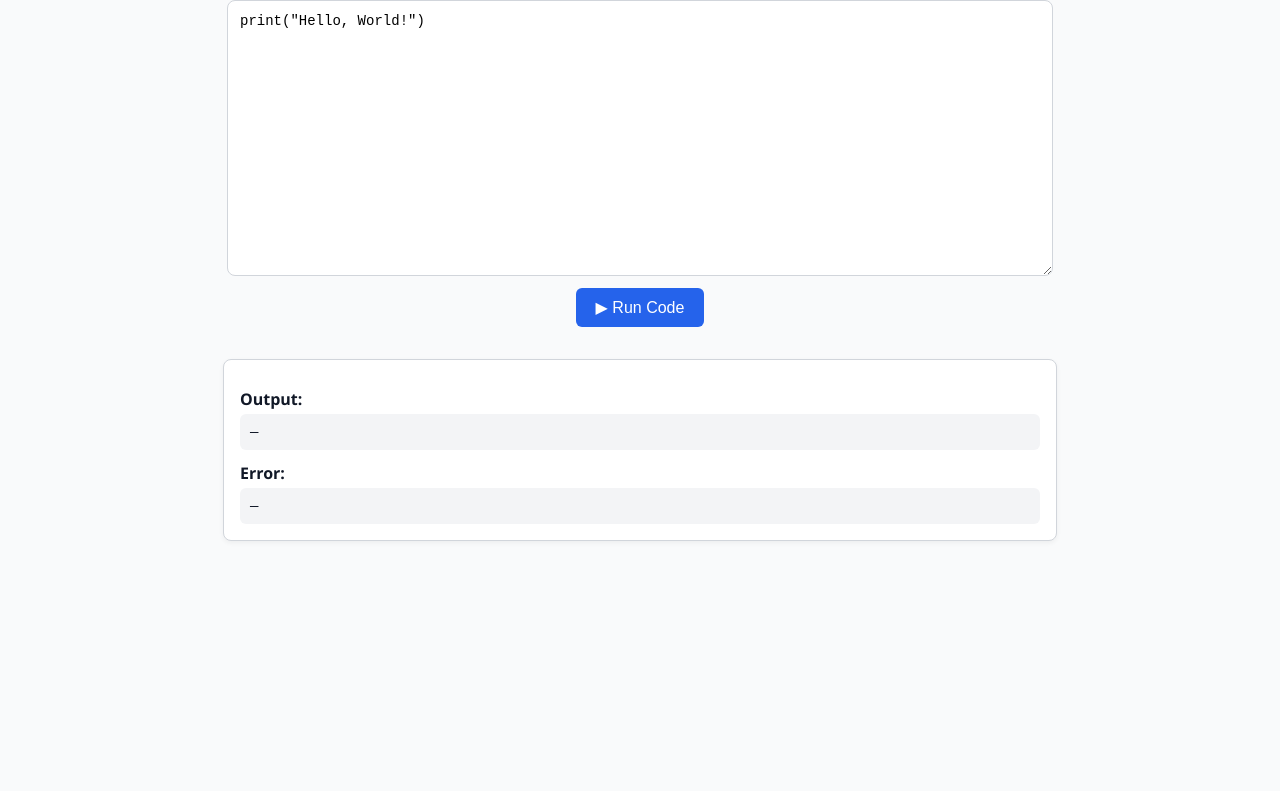
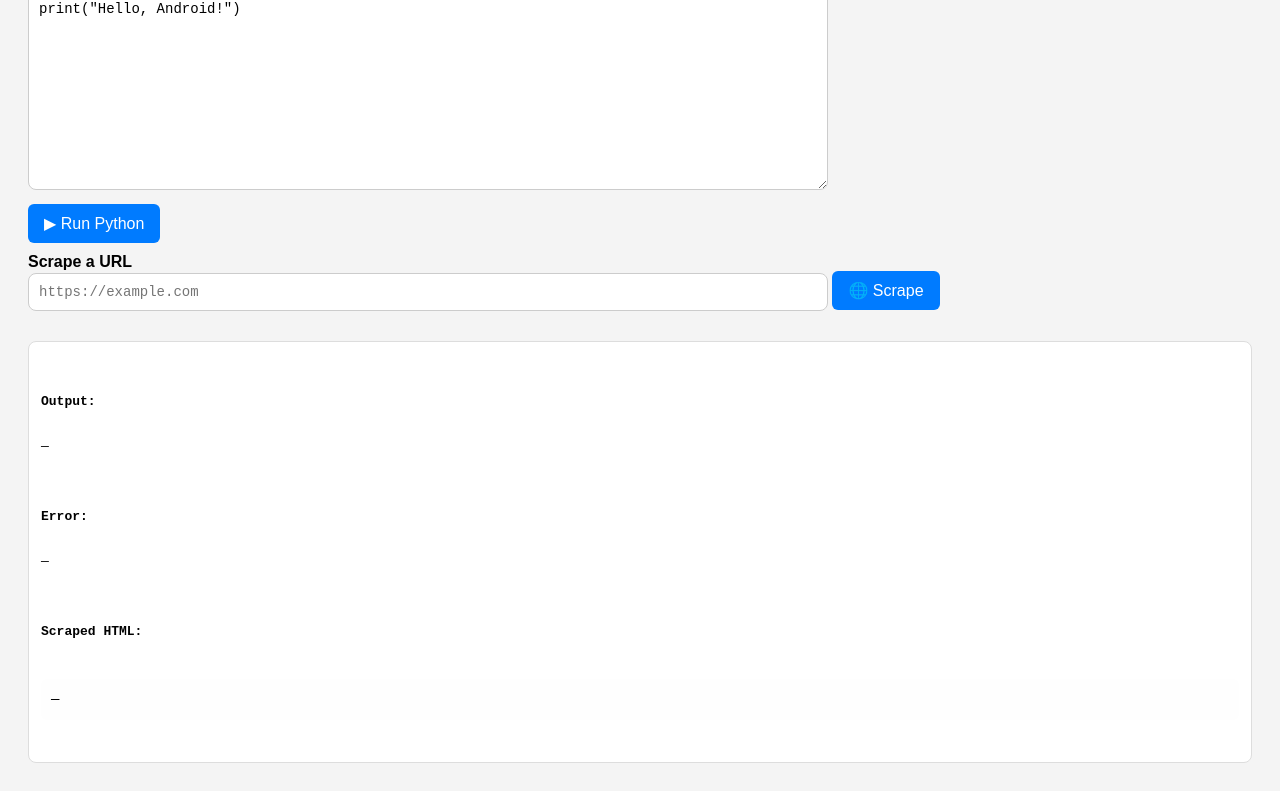
Before and after one commit to springtarnished/pythoneditor, a plain HTML site: page index.html in a window 1280 px wide. Shown: the part 106-897 px from the top of the page. Before the commit the page ends 864 px from the top, so only its background shows below. Drawn offline with Linux system fonts and the light colour scheme.

Commit message:
Update index.html

```diff
--- a/index.html
+++ b/index.html
@@ -3,142 +3,148 @@
 <head>
   <meta charset="UTF-8">
   <title>Python Code Runner</title>
-  <meta name="viewport" content="width=device-width, initial-scale=1.0">
   <style>
-    :root {
-      --bg: #f9fafb;
-      --text: #111827;
-      --accent: #2563eb;
-      --error: #dc2626;
-      --success: #16a34a;
-      --border: #d1d5db;
-      --font: 'Segoe UI', Tahoma, Geneva, Verdana, sans-serif;
+    body {
+      font-family: sans-serif;
+      padding: 20px;
+      background: #f4f4f4;
     }
 
-    body {
-      margin: 0;
-      padding: 0;
-      background: var(--bg);
-      color: var(--text);
-      font-family: var(--font);
-      display: flex;
-      flex-direction: column;
-      align-items: center;
-      padding: 2rem;
-      min-height: 100vh;
-    }
-
-    h1 {
-      font-size: 1.8rem;
-      margin-bottom: 1rem;
+    textarea, input[type="text"] {
+      width: 100%;
+      max-width: 800px;
+      font-family: monospace;
+      font-size: 14px;
+      padding: 10px;
+      border-radius: 8px;
+      border: 1px solid #ccc;
+      margin-bottom: 10px;
+      box-sizing: border-box;
     }
 
     textarea {
-      width: 100%;
-      max-width: 800px;
-      height: 250px;
-      font-family: monospace;
-      font-size: 14px;
-      padding: 12px;
-      border: 1px solid var(--border);
-      border-radius: 8px;
+      height: 200px;
       resize: vertical;
-      background: white;
     }
 
     button {
-      margin-top: 12px;
-      padding: 10px 20px;
+      padding: 10px 16px;
       font-size: 16px;
       border: none;
       border-radius: 6px;
-      background: var(--accent);
+      background: #007bff;
       color: white;
       cursor: pointer;
-      transition: background 0.2s ease-in-out;
+      margin-right: 10px;
     }
 
     button:hover {
-      background: #1e40af;
+      background: #0056b3;
     }
 
-    .output-container {
-      margin-top: 2rem;
-      width: 100%;
-      max-width: 800px;
-      background: white;
-      border: 1px solid var(--border);
+    .output {
+      margin-top: 20px;
+      background: #fff;
+      padding: 12px;
       border-radius: 8px;
-      padding: 16px;
-      box-shadow: 0 2px 5px rgba(0, 0, 0, 0.05);
+      border: 1px solid #ddd;
+      white-space: pre-wrap;
+      font-family: monospace;
     }
 
     .label {
       font-weight: bold;
-      margin-top: 12px;
-      margin-bottom: 4px;
+      margin-top: 10px;
     }
 
-    .output-text {
-      white-space: pre-wrap;
-      background: #f3f4f6;
+    .output-content {
+      background: #fefefe;
       padding: 10px;
       border-radius: 6px;
-      font-family: monospace;
+      overflow-x: auto;
       font-size: 14px;
+      line-height: 1.5;
+      margin-top: 10px;
     }
 
-    .loading {
-      color: var(--accent);
-      font-style: italic;
+    .output-content h1, .output-content h2, .output-content h3 {
+      font-weight: bold;
+      margin-top: 1em;
     }
 
-    @media (max-width: 600px) {
-      textarea {
-        height: 200px;
-      }
+    .output-content p {
+      margin: 0.5em 0;
+    }
+
+    .output-content a {
+      color: #007bff;
+      text-decoration: underline;
     }
   </style>
 </head>
 <body>
 
-  <h1>Python Code Runner</h1>
+  <h2>Python Code Runner / Web Scraper</h2>
 
-  <textarea id="code">print("Hello, World!")</textarea>
-  <button onclick="runCode()">▶ Run Code</button>
+  <textarea id="code">print("Hello, Android!")</textarea><br>
+  <button onclick="runCode()">▶ Run Python</button>
 
-  <div class="output-container" id="output">
+  <div class="label">Scrape a URL</div>
+  <input type="text" id="scrapeUrl" placeholder="https://example.com">
+  <button onclick="scrapeSite()">🌐 Scrape</button>
+
+  <div class="output" id="output">
     <div class="label">Output:</div>
-    <div class="output-text" id="stdout">—</div>
+    <div id="stdout">—</div>
 
     <div class="label">Error:</div>
-    <div class="output-text" id="stderr">—</div>
+    <div id="stderr">—</div>
+
+    <div class="label">Scraped HTML:</div>
+    <div id="scraped-html" class="output-content">—</div>
   </div>
 
   <script>
+    const API_URL = "https://your-backend.up.railway.app/run"; // replace this with your actual backend
+
     async function runCode() {
       const code = document.getElementById("code").value;
-      const stdout = document.getElementById("stdout");
-      const stderr = document.getElementById("stderr");
+      document.getElementById("stdout").textContent = "Running...";
+      document.getElementById("stderr").textContent = "—";
+      document.getElementById("scraped-html").innerHTML = "—";
 
-      // Show loading indicator
-      stdout.textContent = "Running...";
-      stderr.textContent = "—";
+      const res = await fetch(API_URL, {
+        method: "POST",
+        headers: { "Content-Type": "application/json" },
+        body: JSON.stringify({ code })
+      });
 
-      try {
-        const res = await fetch("https://pythonbackend-production-8784.up.railway.app/run", {
-          method: "POST",
-          headers: { "Content-Type": "application/json" },
-          body: JSON.stringify({ code }),
-        });
+      const data = await res.json();
+      document.getElementById("stdout").textContent = data.output || "—";
+      document.getElementById("stderr").textContent = data.error || "—";
+      if (data.html) {
+        document.getElementById("scraped-html").innerHTML = data.html;
+      }
+    }
 
-        const data = await res.json();
-        stdout.textContent = data.output || "—";
-        stderr.textContent = data.error || "—";
-      } catch (err) {
-        stdout.textContent = "—";
-        stderr.textContent = "Failed to connect to server.";
-      }
+    async function scrapeSite() {
+      const url = document.getElementById("scrapeUrl").value.trim();
+      if (!url) return alert("Enter a URL to scrape");
+
+      document.getElementById("stdout").textContent = "—";
+      document.getElementById("stderr").textContent = "—";
+      document.getElementById("scraped-html").innerHTML = "Scraping...";
+
+      const res = await fetch(API_URL, {
+        method: "POST",
+        headers: { "Content-Type": "application/json" },
+        body: JSON.stringify({ scrape_url: url })
+      });
+
+      const data = await res.json();
+      document.getElementById("stdout").textContent = data.output || "—";
+      document.getElementById("stderr").textContent = data.error || "—";
+      document.getElementById("scraped-html").innerHTML = data.html || "—";
     }
   </script>
 
```
